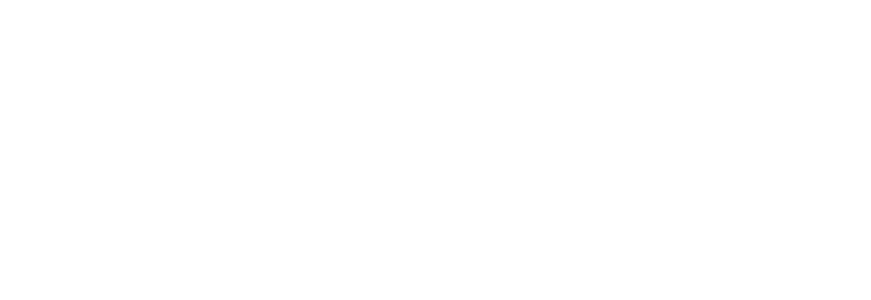
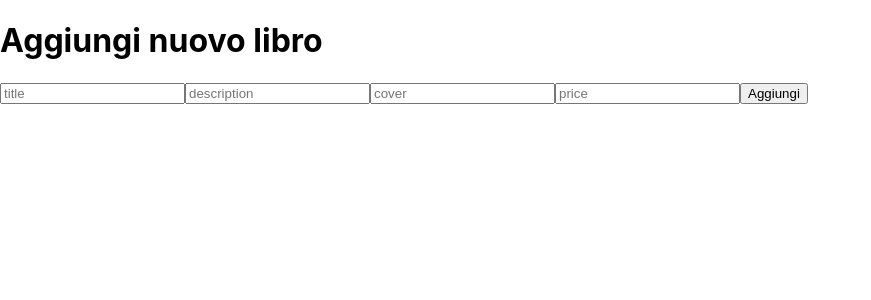
Before and after one commit to moreddy/booksMySql, a React (Create React App) app in the folder frontend/: page /add in a window 1280 px wide. Before the commit this address had no page. Shown: the top 300 px of the page, without its empty margins (0-871 px from the left). Built offline with nearby package versions, Linux system fonts and the light colour scheme.

Commit message:
creata funzione ADD new Book

```diff
--- a/frontend/src/App.js
+++ b/frontend/src/App.js
@@ -1,6 +1,7 @@
 import React from "react";
 import { BrowserRouter, Route, Routes } from "react-router-dom";
 import Books from "./pages/Books";
+import Add from "./pages/Add";
 
 function App() {
   return (
@@ -8,6 +9,7 @@
       <BrowserRouter>
         <Routes>
           <Route path="/" element={<Books />} />
+          <Route path="/add" element={<Add />} />
         </Routes>
       </BrowserRouter>
     </div>
--- /dev/null
+++ b/frontend/src/pages/Add.jsx
@@ -0,0 +1,48 @@
+import React, { useState } from "react";
+import axios from "axios";
+import { useNavigate } from "react-router-dom";
+
+const Add = () => {
+  const [book, setBook] = useState({
+    title: "",
+    description: "",
+    cover: "",
+    price: null,
+  });
+
+  const navigate = useNavigate();
+
+  const handleChange = (e) => {
+    setBook((prev) => ({ ...prev, [e.target.name]: e.target.value }));
+    console.log(book);
+  };
+
+  const handleClick = async (e) => {
+    // la prevent default non di compila in automatico ma devo scriverla per esteso a mano
+    e.preventDefault();
+    try {
+      await axios.post("http://localhost:8800/books", book);
+      navigate("/");
+    } catch (error) {
+      console.log(error);
+    }
+  };
+  return (
+    <div>
+      <h1>Aggiungi nuovo libro</h1>
+      <input placeholder="title" name="title" onChange={handleChange}></input>
+      <input
+        placeholder="description"
+        name="description"
+        onChange={handleChange}
+      ></input>
+      <input placeholder="cover" name="cover" onChange={handleChange}></input>
+      <input placeholder="price" name="price" onChange={handleChange}></input>
+      <button onClick={handleClick}>Aggiungi</button>
+    </div>
+  );
+};
+
+export default Add;
+
+//VUVA
```
